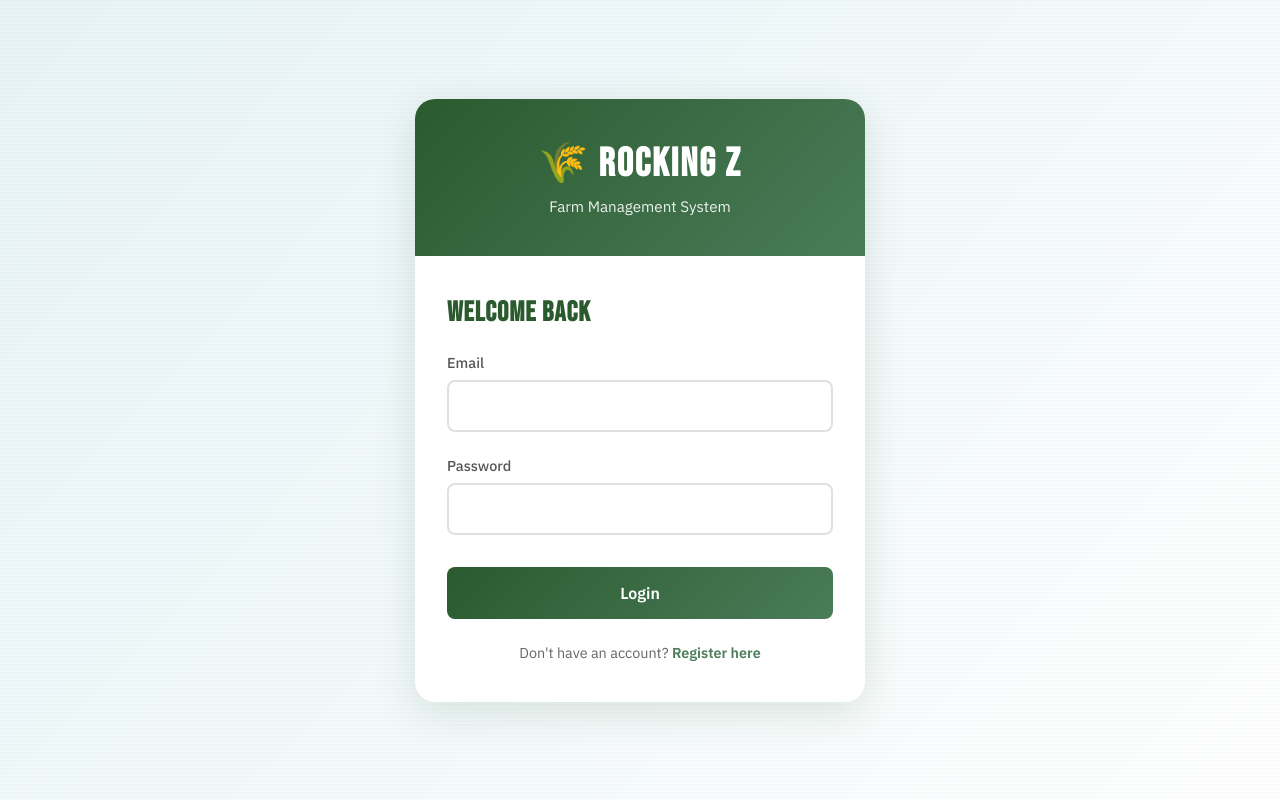
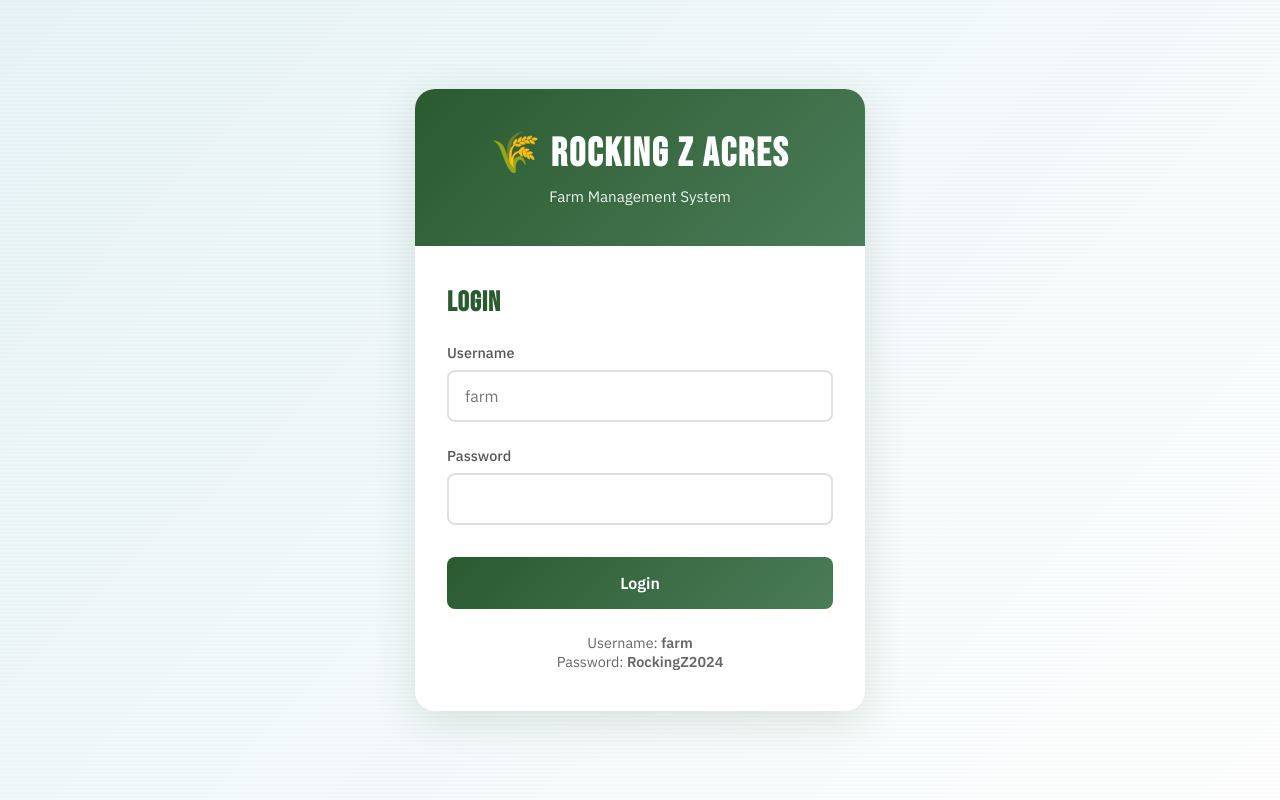
Before and after one commit to chopper123456/rocking-z-farm, a React (Vite) app in the folder frontend/: page /login in a window 1280 px wide. Built offline with nearby package versions, Linux system fonts and the light colour scheme; no server answers.

Commit message:
Simplify to single shared login

```diff
--- a/frontend/src/components/Auth/Login.jsx
+++ b/frontend/src/components/Auth/Login.jsx
@@ -1,12 +1,12 @@
 import { useState } from 'react';
-import { Link, useNavigate } from 'react-router-dom';
+import { useNavigate } from 'react-router-dom';
 import { authAPI } from '../../utils/api';
 import './Auth.css';
 
 function Login({ onLogin }) {
   const navigate = useNavigate();
   const [formData, setFormData] = useState({
-    email: '',
+    username: '',
     password: '',
   });
   const [error, setError] = useState('');
@@ -39,25 +39,26 @@ function Login({ onLogin }) {
     <div className="auth-container">
       <div className="auth-card">
         <div className="auth-header">
-          <h1>🌾 Rocking Z</h1>
+          <h1>🌾 Rocking Z Acres</h1>
           <p>Farm Management System</p>
         </div>
 
         <form onSubmit={handleSubmit} className="auth-form">
-          <h2>Welcome Back</h2>
+          <h2>Login</h2>
 
           {error && <div className="error-message">{error}</div>}
 
           <div className="form-group">
-            <label htmlFor="email">Email</label>
+            <label htmlFor="username">Username</label>
             <input
-              type="email"
-              id="email"
-              name="email"
-              value={formData.email}
+              type="text"
+              id="username"
+              name="username"
+              value={formData.username}
               onChange={handleChange}
               required
-              autoComplete="email"
+              autoComplete="username"
+              placeholder="farm"
             />
           </div>
 
@@ -78,8 +79,9 @@ function Login({ onLogin }) {
             {loading ? 'Logging in...' : 'Login'}
           </button>
 
-          <p className="auth-switch">
-            Don't have an account? <Link to="/register">Register here</Link>
+          <p className="auth-info" style={{ marginTop: '1.5rem', textAlign: 'center', color: '#666', fontSize: '0.9rem' }}>
+            Username: <strong>farm</strong><br />
+            Password: <strong>RockingZ2024</strong>
           </p>
         </form>
       </div>
```
Also changed, not shown: 1 other file (tests, documents, lock files or other folders).
